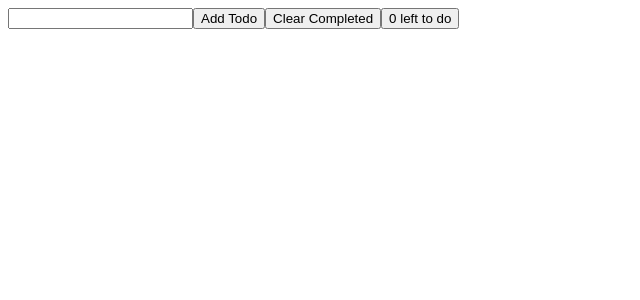
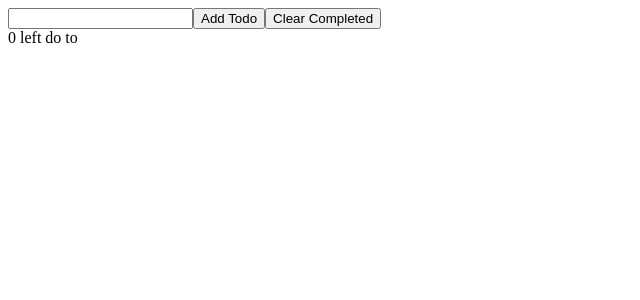
Before and after one commit to mkovachev/todo-react, a React (Create React App) app: page / in a window 1280 px wide. Shown: the top 300 px of the page, without its empty margins (0-640 px from the left). Built offline with nearby package versions, Linux system fonts and the light colour scheme.

Commit message:
fix toggle

```diff
--- a/src/App.js
+++ b/src/App.js
@@ -19,7 +19,7 @@ function App() {
 
   function toggleTodo(id) {
     const newTodos = [...todos]
-    const todo = newTodos.find(todo => todo.iod === id)
+    const todo = newTodos.find(todo => todo.id === id)
     todo.complete = !todo.complete
     setTodos(newTodos)
   }
@@ -38,7 +38,7 @@ function App() {
       <input ref={todoNameRef} type="text" />
       <button onClick={handleAddTodo}>Add Todo</button>
       <button>Clear Completed</button>
-      <button>0 left to do</button>
+      <div>{todos.filter(todo => !todo.complete).length} left do to</div>
     </>
   )
 }
--- a/src/Todo.js
+++ b/src/Todo.js
@@ -1,6 +1,6 @@
 import React from 'react'
 
-export default function Todo({ todo }) {
+export default function Todo({ todo, toggleTodo }) {
     function handleTodoClick() {
         toggleTodo(todo.id)
     }
--- a/src/TodoList.js
+++ b/src/TodoList.js
@@ -5,7 +5,6 @@ export default function TodoList({ todos, toggleTodo }) {
   return (
     todos.map(todo => {
       return <Todo key={todo.id} toggleTodo={toggleTodo} todo={todo} />
-
     })
 
   )
```
